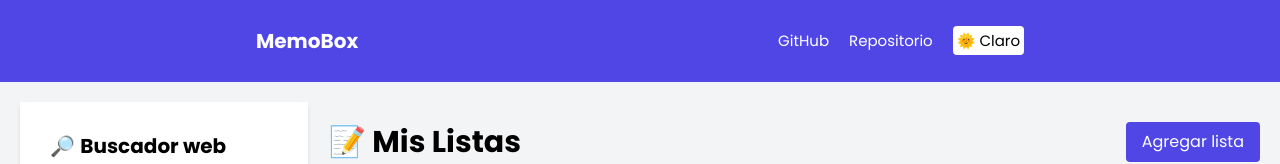
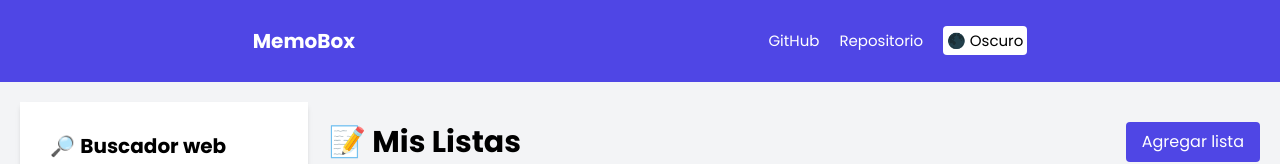
Before and after one commit to ismaelhtmljs/memobox, a Next.js app: page /todolist in a window 1280 px wide. Shown: the top 164 px of the page. Built offline with nearby package versions, Linux system fonts and the light colour scheme; a web font is replaced by a local one.

Commit message:
agregando la logica para el boton de cambio de tema

```diff
--- a/src/app/todolist/components/header.tsx
+++ b/src/app/todolist/components/header.tsx
@@ -67,7 +67,7 @@ export default function Headertodolist() {
             <li>
               <button type="button" onClick={DarkToggle}>
                 <span className="p-1 bg-white text-black rounded-[.25rem] cursor-pointer">
-                  🌞 Claro
+                  {theme === "light" ? '🌑 Oscuro' : '🌞 Claro'}
                 </span>
               </button>
             </li>
--- a/src/app/todolist/css/darkmode/dark.css
+++ b/src/app/todolist/css/darkmode/dark.css
@@ -52,8 +52,4 @@ body.dark {
   a {
     color: #60a5fa;
   }
-
-  a:hover {
-    text-decoration: underline;
-  }
 }
```
